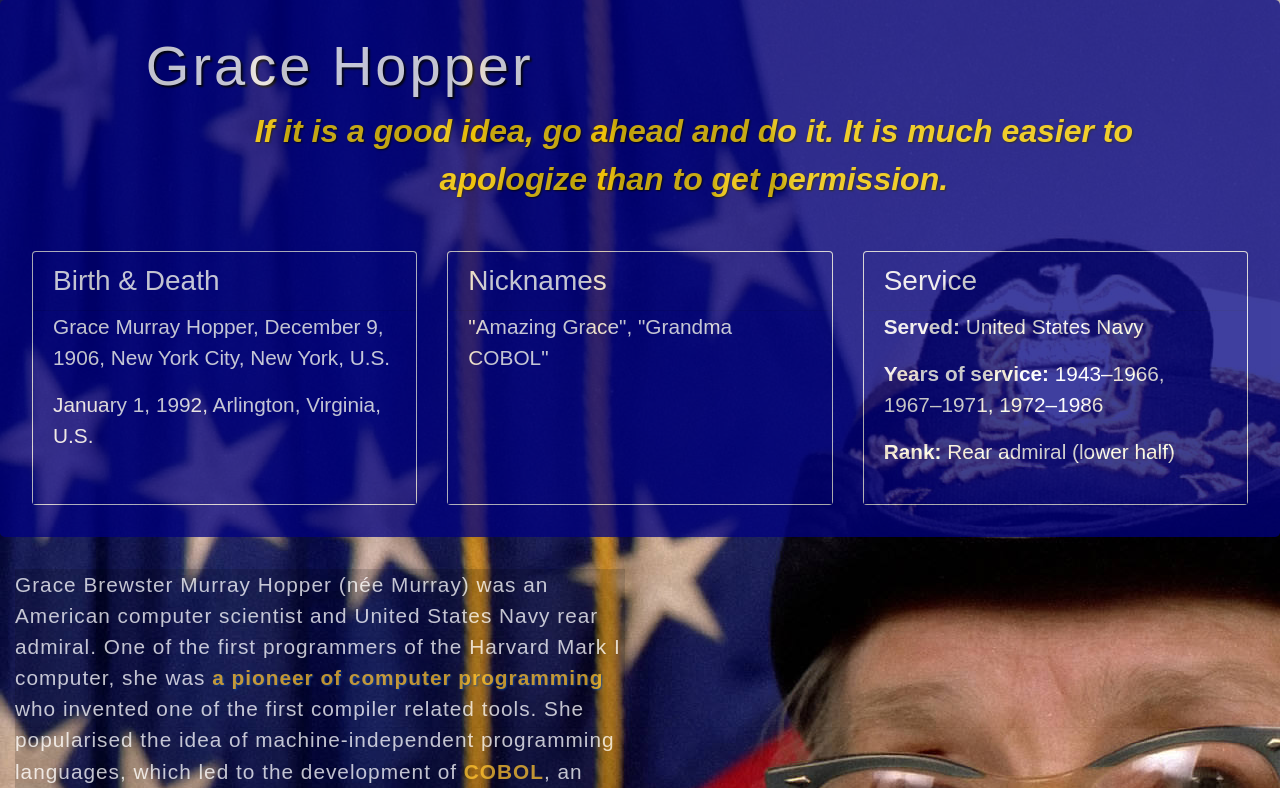
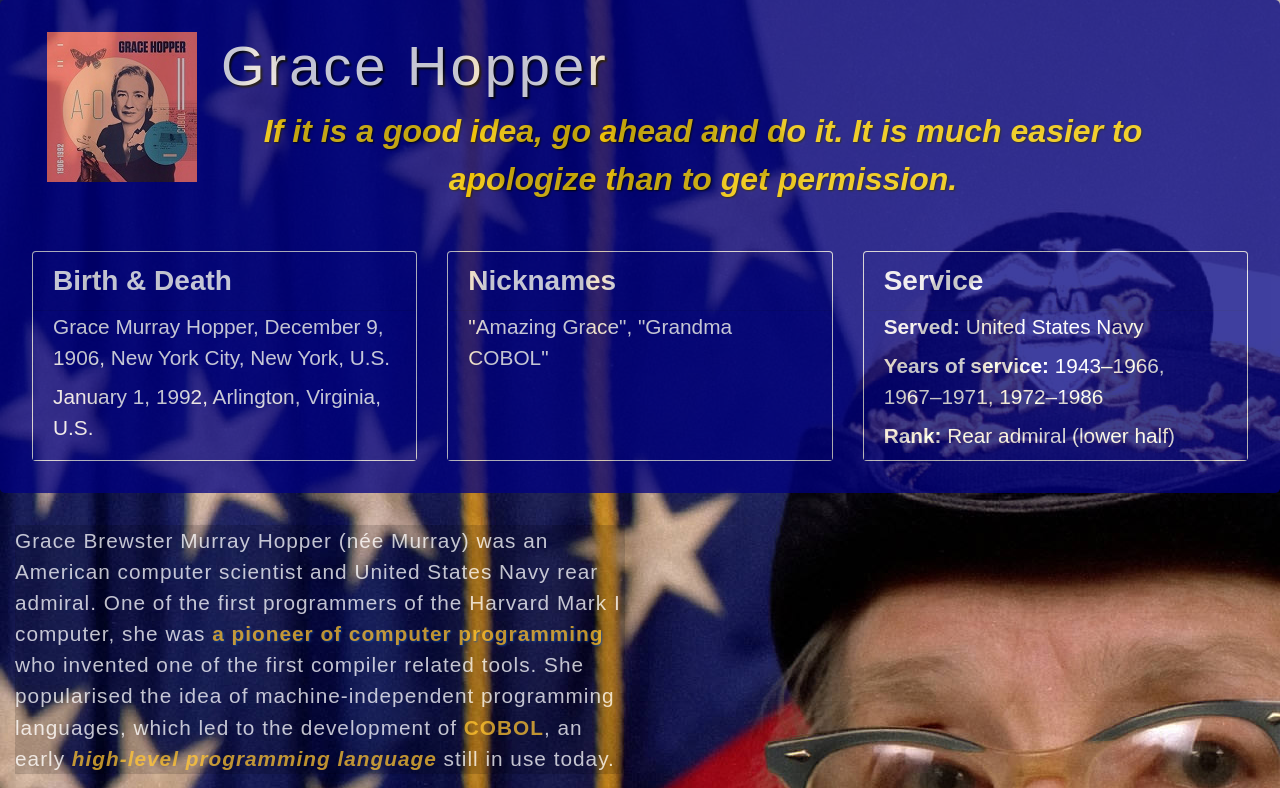
Before and after one commit to kafelka/Biography-project, a plain HTML site: page grace.html in a window 1280 px wide. Shown: the top 788 px of the page. Drawn offline with nearby package versions, Linux system fonts and the light colour scheme; a web font is replaced by a local one.

Commit message:
Improved header (added image, margins & paddings).

```diff
--- a/css/grace.css
+++ b/css/grace.css
@@ -21,11 +21,6 @@ body {
   }
 }
 
-footer {
-  padding: 10px;
-  background-color: #000080;
-}
-
 .jumbotron {
   background-color: #000080;
   padding: 2rem;
@@ -43,22 +38,31 @@ footer {
 
 }
 
+.header {
+  display: flex;
+  margin-bottom: 1rem;
+}
+
 h1 {
   text-shadow: 2px 2px 2px black;
-  padding-left: 10px;
   letter-spacing: 3px;
+ }
+
+.img-fluid {
+  float: left;
+  margin-right: 1.5rem;
 }
 
-blockquote {
+.blockquote {
  color: #ffd600;
+ font-size: 2rem;
  font-style: italic;
  font-weight: bolder;
  text-shadow: 1px 1px 2px black;
 }
 
 .topQuote {
-  padding-right: 50px;
-  font-size: 2rem;
+  padding-right: 1.5rem;
   padding-bottom: 0.5rem;
   /* animation-name: example;
   animation-duration: 2s;
@@ -72,14 +76,20 @@ blockquote {
   }
 }
 
+.card-header {
+  background-color: #000080;
+  font-weight: bold;
+}
+
 .card-body {
   background-color: #000080;
-  padding-top: 0;
+  padding: 0 1.25rem;
 }
 
-.card-header {
-  background-color: #000080;
+.card-body p {
+  margin-bottom: 0.5rem;
 }
+
 
 /* @keyframes example {
     0%   {margin-left:8px;}
@@ -113,7 +123,7 @@ article p {
 }
 
 .bottomQuote p {
-  font-size: 2rem;
+  /* font-size: 2rem; */
   text-shadow: 2px 2px 2px black;
   margin-left: 2rem;
 }
@@ -172,6 +182,11 @@ p:nth-child(4) {
 }
 
 footer {
+  padding: 10px;
+  background-color: #000080;
+}
+
+footer {
   font-size: 14px;
 }
 
--- a/grace.html
+++ b/grace.html
@@ -14,30 +14,19 @@
 
 <body>
 	<header class="container-fluid jumbotron">
-		<div class="row">
-			<div class="col">
-
-			</div>
-			<div class="col-11">
+		<div class="container-fluid">
+			<img class="img-fluid" src="images/grace_150x150.jpg" alt="An image of Grace Hopper.">
+			<!-- <div class="header"> -->
 				<h1 class="display-4">Grace Hopper</h1>
-			</div>
-		</div>
-		<div class="row">
-			<div class="col-1">
-
-			</div>
-			<div class="col-1">
-
-			</div>
-			<div class="col-10">
 				<blockquote class="blockquote topQuote">
-					<!-- remove background color from this p!!! -->
 					<p class="topQuote text-center">
 						If it is a good idea, go ahead and do it. It is much easier to apologize than to get permission.
 					</p>
 				</blockquote>
-			</div>
+			<!-- </div> -->
+
 		</div>
+
 		<!-- <div class="container-fluid"> -->
 		<!-- <h1 class="display-4">Grace Hopper</h1> -->
 		<!-- <blockquote class="blockquote topQuote">
@@ -149,21 +138,17 @@
 		</article>
 		<div class="row">
 			<div class="col-8">
-				<blockquote class="bottomQuote">
+				<blockquote class="blockquote bottomQuote">
 					<p>
-						The most dangerous phrase in the language is, 'We've always done it this way'.
+						The most dangerous phrase in the language is: 'We've always done it this way'.
 					</p>
 				</blockquote>
 			</div>
 			<div class="col-4">
+			</div>
+		</div>
+	</main>
 
-			</div>
-
-		</div>
-
-
-
-	</main>
 	<footer>
 		Information source: <a href="https://en.wikipedia.org/wiki/Grace_Hopper">Wikipedia</a>
 	</footer>
```
Also changed, not shown: images/grace_150x150.jpg (added).
